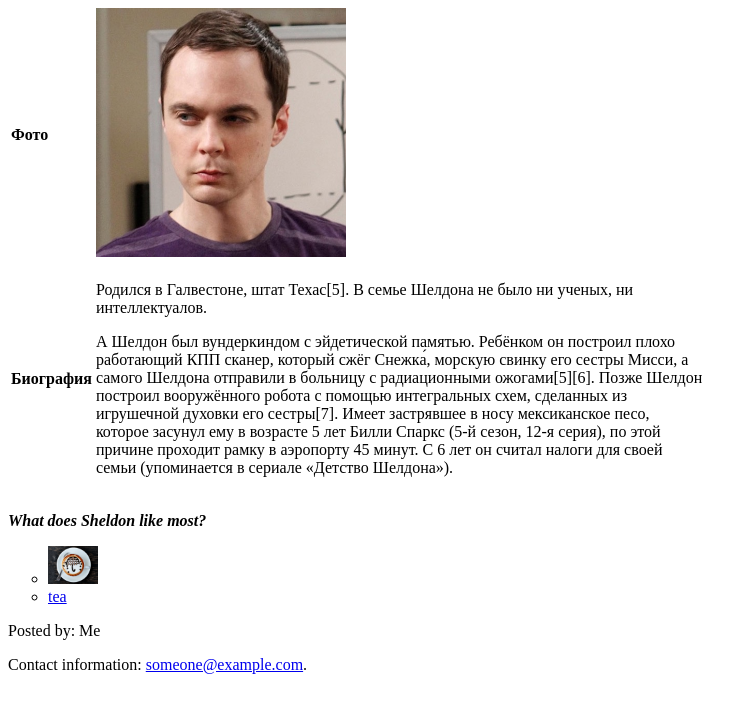
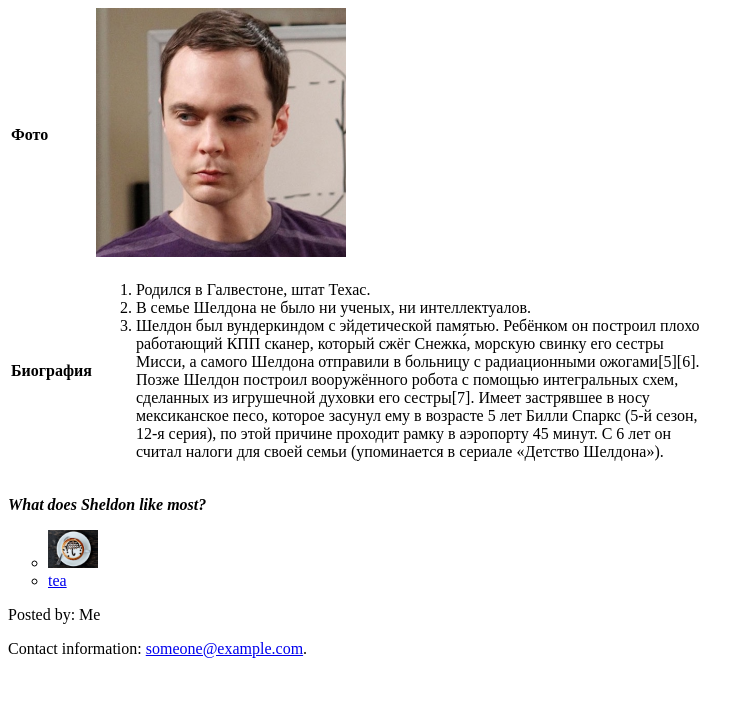
Before and after one commit to msalkova/BigBang, a plain HTML site: page index.html in a window 1280 px wide. Shown: the part 79-792 px from the top of the page, without its empty margins (0-756 px from the left). Drawn offline with Linux system fonts and the light colour scheme.

Commit message:
ordered list

```diff
--- a/index.html
+++ b/index.html
@@ -22,10 +22,14 @@
 			</tr>
 			<tr>
 				<td><b>Биография</b></td>
-				<td><p>Родился в Галвестоне, штат Техас[5]. В семье Шелдона не было ни ученых, ни интеллектуалов.</p>
-					<p>
+				<td><ol>
+					<li>Родился в Галвестоне, штат Техас. </li>
+					<li>В семье Шелдона не было ни ученых, ни интеллектуалов.</li>
+					<li>Шелдон был вундеркиндом с эйдетической памятью. Ребёнком он построил плохо работающий КПП сканер, который сжёг Снежка́, морскую свинку его сестры Мисси, а самого Шелдона отправили в больницу с радиационными ожогами[5][6]. Позже Шелдон построил вооружённого робота с помощью интегральных схем, сделанных из игрушечной духовки его сестры[7]. Имеет застрявшее в носу мексиканское песо, которое засунул ему в возрасте 5 лет Билли Спаркс (5-й сезон, 12-я серия), по этой причине проходит рамку в аэропорту 45 минут. С 6 лет он считал налоги для своей семьи (упоминается в сериале «Детство Шелдона»).</li>
 
-					А Шелдон был вундеркиндом с эйдетической памятью. Ребёнком он построил плохо работающий КПП сканер, который сжёг Снежка́, морскую свинку его сестры Мисси, а самого Шелдона отправили в больницу с радиационными ожогами[5][6]. Позже Шелдон построил вооружённого робота с помощью интегральных схем, сделанных из игрушечной духовки его сестры[7]. Имеет застрявшее в носу мексиканское песо, которое засунул ему в возрасте 5 лет Билли Спаркс (5-й сезон, 12-я серия), по этой причине проходит рамку в аэропорту 45 минут. С 6 лет он считал налоги для своей семьи (упоминается в сериале «Детство Шелдона»).</p></td>
+				</ol>
+
+			</td>
 
 		</tr>
 	</table>
```
Lines whose indentation alone changed are shown as unchanged.
